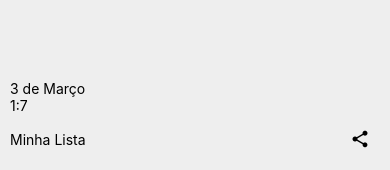
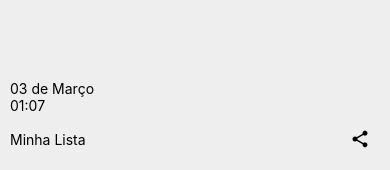
Before and after one commit to marcoswitcel/todo-list-react-native, a React Native app: screen / in a window 390 px wide. Shown: the top 170 px of the page. Built offline with nearby package versions, Linux system fonts and the light colour scheme.

Commit message:
relógio funcional

```diff
--- a/src/components/DateAndTime/index.js
+++ b/src/components/DateAndTime/index.js
@@ -1,4 +1,4 @@
-import React from 'react';
+import React, { useEffect, useState } from 'react';
 import { Text, View } from 'react-native';
 import styles from './styles.js';
 
@@ -18,19 +18,53 @@ const months = [
 ];
 
 export const DateAndTime = () => {
-  const today = new Date;
-  const month = months[today.getMonth()];
-  const day = today.getDate();
+  const [ showingDate, setShowingDate ] = useState(new Date);
+  const month = months[showingDate.getMonth()];
+  const day = String(showingDate.getDate()).padStart(2, '0');
+  const hours = String(showingDate.getHours()).padStart(2, '0');
+  const minutes = String(showingDate.getMinutes()).padStart(2, '0');
+
   /**
-   * @TODO fazer a hora atualizar usando algum callback temporizado que altera o estado
+   * Callback que será chamado para definir se precisa ou não atualizar o
+   * estado `showingDate`
    */
+  const checkDateChange = () => {
+    const now = new Date;
+
+    /**
+     * Se o minuto tiver mudado já é suficiente para atualizar o componente. Sempre que o resto muda
+     * o minuto muda junto.
+     */
+    if (now.getMinutes() !== showingDate.getMinutes()) {
+      setShowingDate(now);
+    }
+  }
+
+  /**
+   * O efeito é uma função que roda sempre que o componente estiver disponível na tela
+   * e a função (callback) retornada pela nossa função de efeito é chamada sempre que o
+   * componente for removido da tela. Assim é possível por exemplo, chamar a função `setInterval`
+   * e a função `clearInterval` sempre em pares e na ordem certa.
+   */
+  useEffect(() => {
+    /**
+     * O callback definido aqui será chamado de 3 em 3 segundos até gerar uma mutação no estado
+     * e assim causando a troca do componente por uma versão atualizada e rodando a função
+     * `clearInterval` que realizar a limpeza do callback setado através da função `setInterval`.
+     */
+    const idTimeout = setInterval(checkDateChange, 3000);
+    return () => {
+      clearInterval(idTimeout);
+    };
+  });
+
   return (
     <View style={styles.wrapper}>
       <Text>
         {day} de {month}
       </Text>
       <Text>
-        {today.getHours()}:{today.getMinutes()}
+        {hours}:{minutes}
       </Text>
     </View>
   )
```
